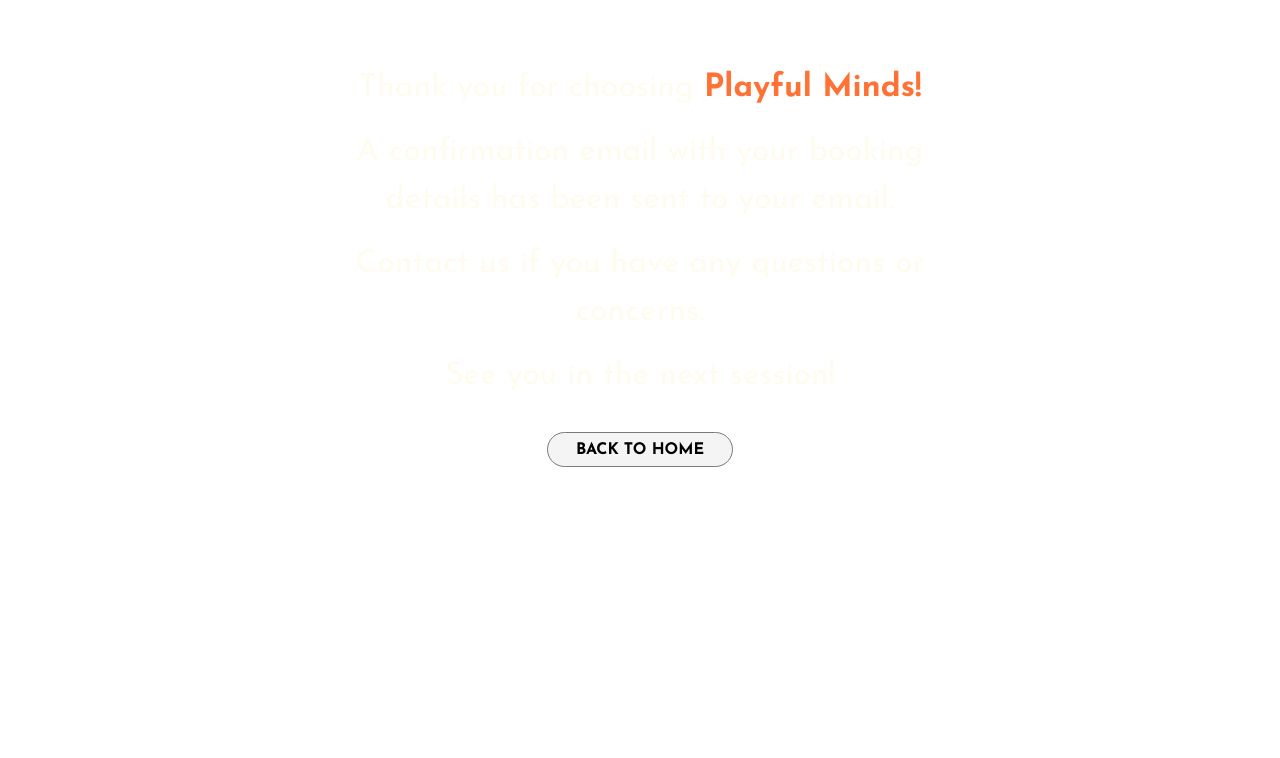
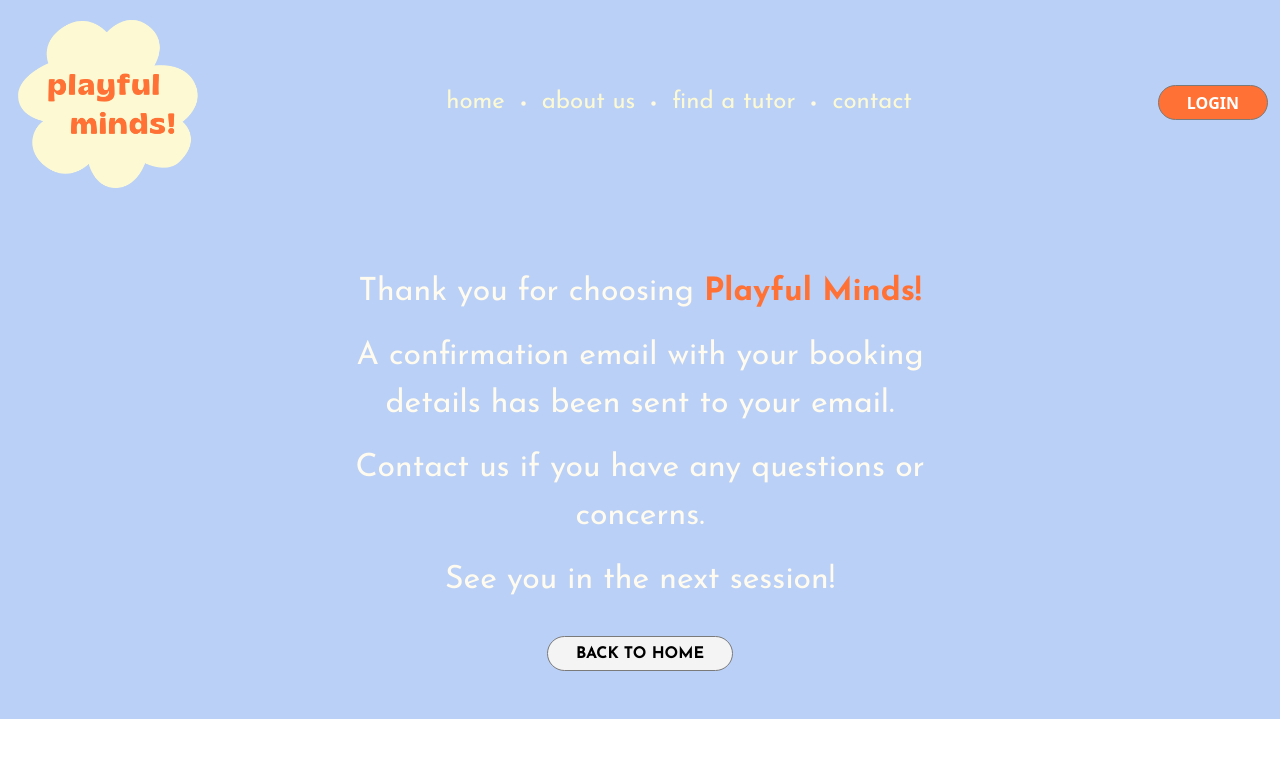
Before and after one commit to doganeraylin/online-tutors-frontend, a Next.js app: page /success in a window 1280 px wide. Shown: the top 758 px of the page. Built offline with nearby package versions, Linux system fonts and the light colour scheme; a web font is replaced by a local one.

Commit message:
added layout

```diff
--- a/src/pages/success.tsx
+++ b/src/pages/success.tsx
@@ -1,5 +1,9 @@
+import Layout from "../../components/Layout/Layout";
 import Success from "../../components/Success/Success"
 
-const success = () => <Success/>
+const success = () =>
+<Layout bgColor="#BAD0F6">
+    <Success/>
+</Layout>
 
 export default success
```
